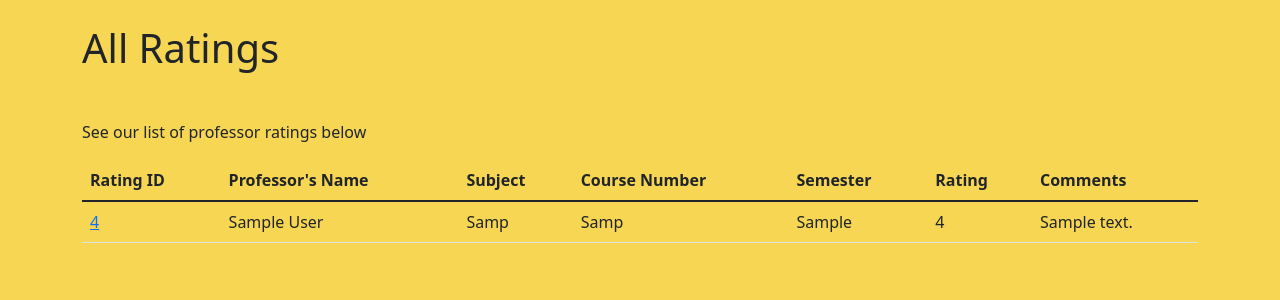
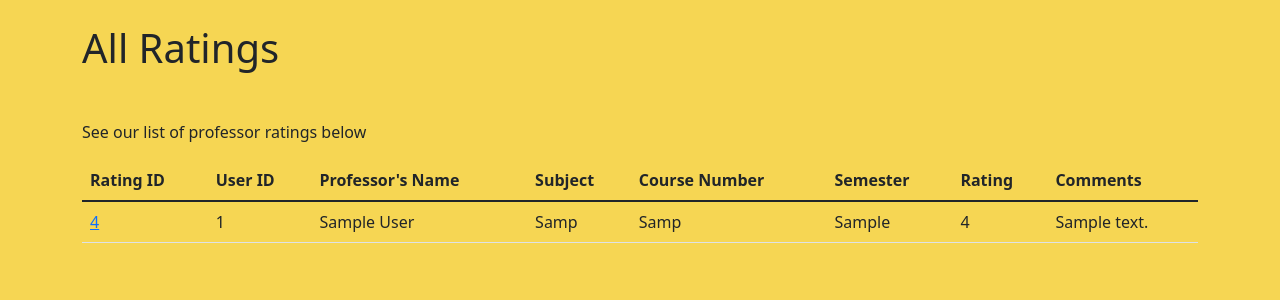
Before and after one commit to Emanrz7613/Flask-Website-with-Google-auth, a Flask app: page /ratings in a window 1280 px wide. Shown: the part 56-356 px from the top of the page. Run offline with Flask 3, Linux system fonts and the light colour scheme; tables that the repository leaves empty hold one stand-in row (values such as "Sample post"); parts of the project's set-up code (start-up, migrations or seed data) failed here and were passed over.

Commit message:
Update list_all_ratings.html

```diff
--- a/templates/list_all_ratings.html
+++ b/templates/list_all_ratings.html
@@ -9,6 +9,7 @@
   <thead>
     <tr>
       <th>Rating ID</th>
+      <th> User ID</th>
       <th>Professor's Name</th>
       <th>Subject</th>
       <th>Course Number</th>
@@ -21,6 +22,7 @@
     {% for rating, first_name, last_name, subject, course_num in ratings %}
     <tr>
       <td><a href="/ratings/{{ rating.rating_id }}">{{ rating.rating_id }}</a></td>
+        <td>{{ rating.user_id }}</td>
         <td>{{ first_name }} {{ last_name }}</td>
         <td>{{ subject }}</td>
         <td>{{ course_num }}</td>
```
